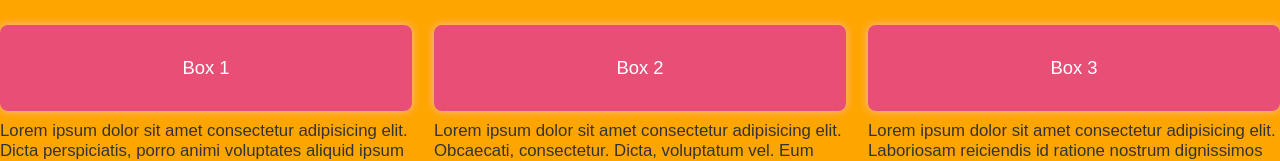
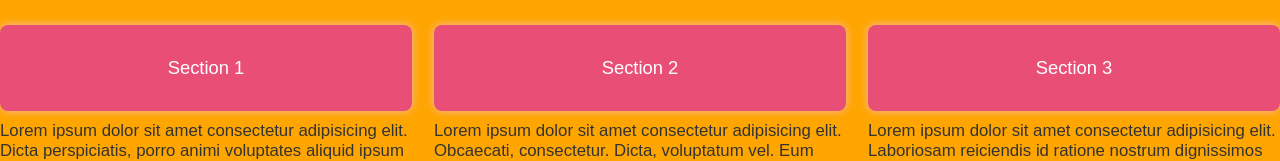
Before and after one commit to Sourav210303/LIBRARY-Management-System, a plain HTML site: page index.html in a window 1280 px wide. Shown: the part 302-463 px from the top of the page. Drawn offline with Linux system fonts and the light colour scheme.

Commit message:
Update index.html

```diff
--- a/index.html
+++ b/index.html
@@ -12,15 +12,15 @@
     <section class="main-content">About</section>
     <section class="item-list">
       <div class="item">
-          <div class="card">Box 1</div>
+          <div class="card">Section 1</div>
           <p>Lorem ipsum dolor sit amet consectetur adipisicing elit. Dicta perspiciatis, porro animi voluptates aliquid ipsum beatae dolor. Repellat reiciendis quas a sapiente fugit maxime repudiandae provident animi dolor odit. Alias?</p>
       </div>
       <div class="item">
-          <div class="card">Box 2</div>
+          <div class="card">Section 2</div>
           <p>Lorem ipsum dolor sit amet consectetur adipisicing elit. Obcaecati, consectetur. Dicta, voluptatum vel. Eum nihil non cumque deleniti. Perspiciatis asperiores sed, incidunt aut consequuntur corrupti repellendus necessitatibus modi. Cumque, exercitationem!</p>
       </div>
       <div class="item">
-          <div class="card">Box 3</div>
+          <div class="card">Section 3</div>
           <p>Lorem ipsum dolor sit amet consectetur adipisicing elit. Laboriosam reiciendis id ratione nostrum dignissimos tempore voluptatem repellendus corrupti delectus? Aliquam deleniti repellendus nobis doloribus repellat modi magni reprehenderit vero atque.</p>
       </div>
     </section>
```
